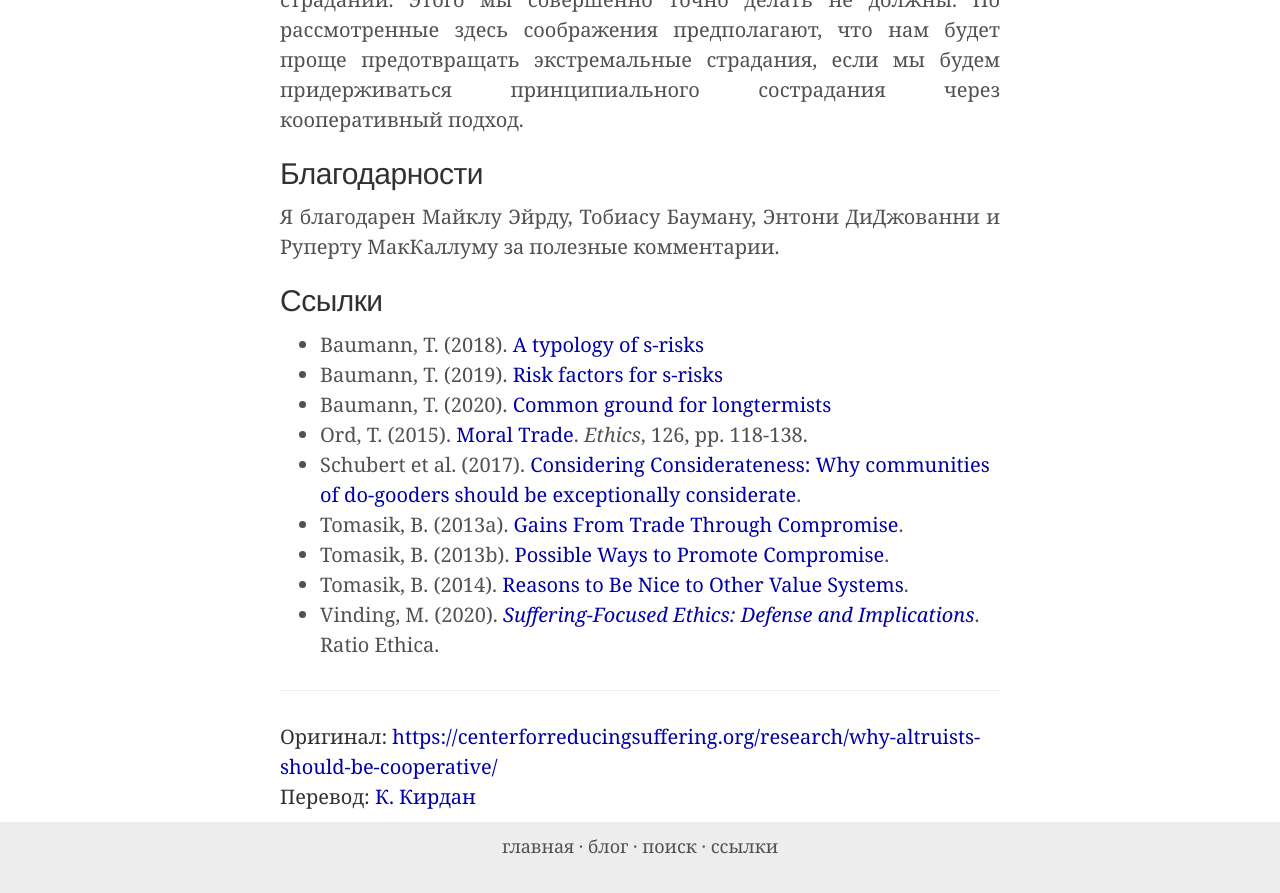
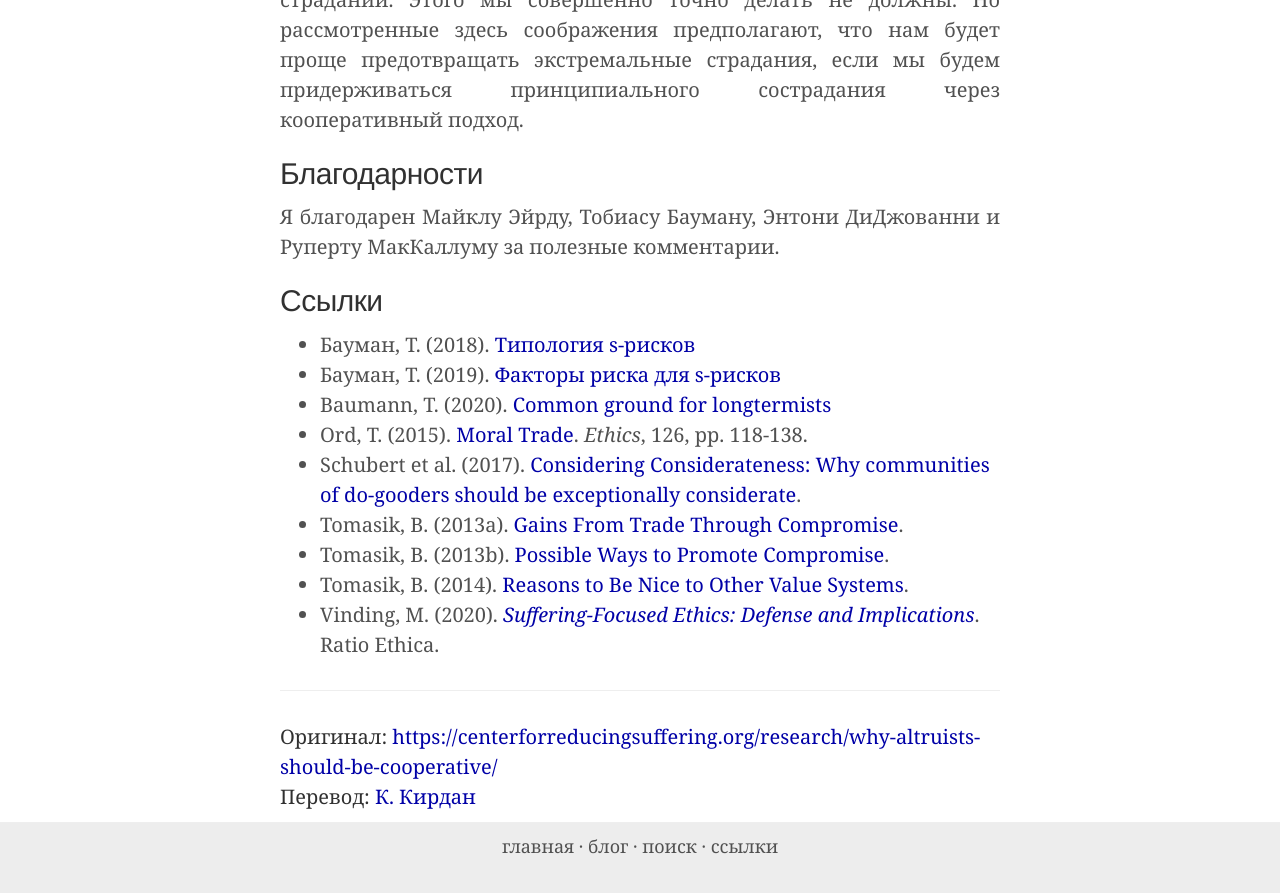
Before and after one commit to ReducingSuffering/reducingsuffering.github.io, a Jekyll site: the page built from _articles/magnus-vinding-why-altruists-should-be-cooperative.md, in a window 1280 px wide and 900 px high, scrolled down 4435 px. Shown: the top 893 px of the window. Built offline with Jekyll 4.4.1, drawn with Linux system fonts in a browser that asks for light colours; some of the changed lines change nothing that is shown; some of the changed text lies outside the part shown.

Commit message:
Update magnus-vinding-why-altruists-should-be-cooperative.md

```diff
--- a/_articles/magnus-vinding-why-altruists-should-be-cooperative.md
+++ b/_articles/magnus-vinding-why-altruists-should-be-cooperative.md
@@ -11,7 +11,7 @@
 ---
 ## Аннотация
 
-Есть множество причин для принятия кооперативного подхода к альтруизму. Кооперативный подход может способствовать компромиссам с положительной суммой, повышать желание людей присоединиться к нашей деятельности и способствовать сотрудничеству с другими для достижения общих целей. Еще одна не менее важная причина состоит в том, что более высокая кооперация может помочь снизить некоторые из основных [факторов риска](https://centerforreducingsuffering.org/risk-factors-for-s-risks/) для s-рисков.
+Есть множество причин для принятия кооперативного подхода к альтруизму. Кооперативный подход может способствовать компромиссам с положительной суммой, повышать желание людей присоединиться к нашей деятельности и способствовать сотрудничеству с другими для достижения общих целей. Еще одна не менее важная причина состоит в том, что более высокая кооперация может помочь снизить некоторые из основных [факторов риска](tobias-baumann-risk-factors-for-s-risks.html) для s-рисков.
 
 ## Определение
 
@@ -35,7 +35,7 @@
 
 ## Сотрудничество с другими для достижения общих целей
 
-Многие из целей, которые нам важны, также разделяются другими людьми, даже если они не придают этим целям столь же большой важности, как мы. Например, все могут согласиться, что стоит избегать наихудших [s-рисков](https://centerforreducingsuffering.org/intro/). Точно так же большинство людей согласится с тем, что стоит предотвращать интенсивные страдания, если это можно сделать с минимальными затратами. Таким образом, они будут готовы хотя бы немного поддержать эту цель.
+Многие из целей, которые нам важны, также разделяются другими людьми, даже если они не придают этим целям столь же большой важности, как мы. Например, все могут согласиться, что стоит избегать наихудших [s-рисков](tobias-baumann-s-risks-an-introduction.html). Точно так же большинство людей согласится с тем, что стоит предотвращать интенсивные страдания, если это можно сделать с минимальными затратами. Таким образом, они будут готовы хотя бы немного поддержать эту цель.
 
 Эта значительная степень согласия в ценностях представляет собой огромный потенциальный ресурс, и кооперативный подход может помочь нам его использовать. Враждебный же подход — например, осуждение и недружелюбие — напротив, рискует оттолкнуть людей, тем самым приводя к потере этого огромного потенциального ресурса. (Я немного подробнее говорю об этом в [Vinding, 2020](https://magnusvinding.files.wordpress.com/2020/05/suffering-focused-ethics.pdf), разд. 10.2.)
 
@@ -43,9 +43,9 @@
 
 ## Избегание конфликтов
 
-Есть основания полагать, что самые тревожные из s-рисков [исходят от субъктов](https://centerforreducingsuffering.org/a-typology-of-s-risks/#Agential_s-risks). И большинство таких рисков скорее всего возникает из-за конфликтов или враждебности какого-то рода.
+Есть основания полагать, что самые тревожные из s-рисков [исходят от субъектов](tobias-baumann-a-typology-of-s-risks.html#Agential_s-risks). И большинство таких рисков скорее всего возникает из-за конфликтов или враждебности какого-то рода.
 
-В частности, усиление поляризации, ненависти и стремления к возмездию могут быть одними из главных [факторов риска](https://centerforreducingsuffering.org/risk-factors-for-s-risks/#Polarisation_and_divergence_of_values) для s-рисков, исходящих от субъектов. Вопрос о том, как лучше всего снизить эти факторы риска, остается открытым. Но, вероятно, альтруистам будет полезно принять и поддерживать кооперативный и примирительный подход.
+В частности, усиление поляризации, ненависти и стремления к возмездию могут быть одними из главных [факторов риска](tobias-baumann-risk-factors-for-s-risks.html#Polarisation_and_divergence_of_values) для s-рисков, исходящих от субъектов. Вопрос о том, как лучше всего снизить эти факторы риска, остается открытым. Но, вероятно, альтруистам будет полезно принять и поддерживать кооперативный и примирительный подход.
 
 Если же альтруисты будут излишне провокативными и враждебными, это, напротив, увеличит риск того, что альтруистические ценности станут мишенью для недоброжелательности и мести. Это было бы опасным в мире, в котором большинство субъектов недостаточно заинтересованы в том, чтобы серьёзно защищать ценные для альтруистов вещи.
 
@@ -67,8 +67,8 @@
 
 ## Ссылки
 
-- Baumann, T. (2018). [A typology of s-risks](https://centerforreducingsuffering.org/a-typology-of-s-risks/)
-- Baumann, T. (2019). [Risk factors for s-risks](https://centerforreducingsuffering.org/risk-factors-for-s-risks/)
+- Бауман, Т. (2018). [Типология s-рисков](tobias-baumann-a-typology-of-s-risks.html)
+- Бауман, Т. (2019). [Факторы риска для s-рисков](tobias-baumann-risk-factors-for-s-risks.html)
 - Baumann, T. (2020). [Common ground for longtermists](https://centerforreducingsuffering.org/common-ground-for-longtermists/)
 - Ord, T. (2015). [Moral Trade](https://www.fhi.ox.ac.uk/wp-content/uploads/moral-trade-1.pdf). _Ethics_, 126, pp. 118-138.
 - Schubert et al. (2017). [Considering Considerateness: Why communities of do-gooders should be exceptionally considerate](https://www.centreforeffectivealtruism.org/blog/considering-considerateness-why-communities-of-do-gooders-should-be/).
```
